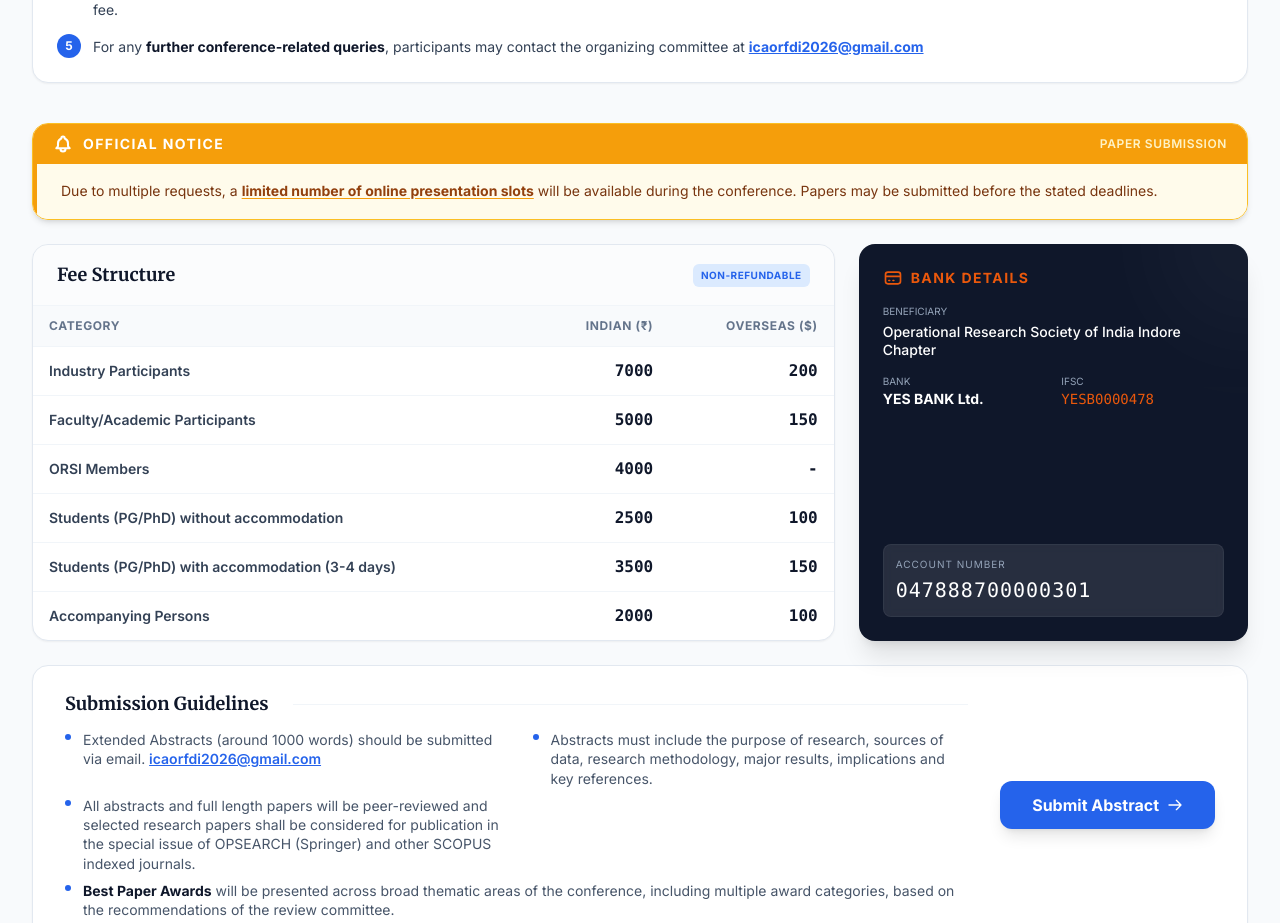
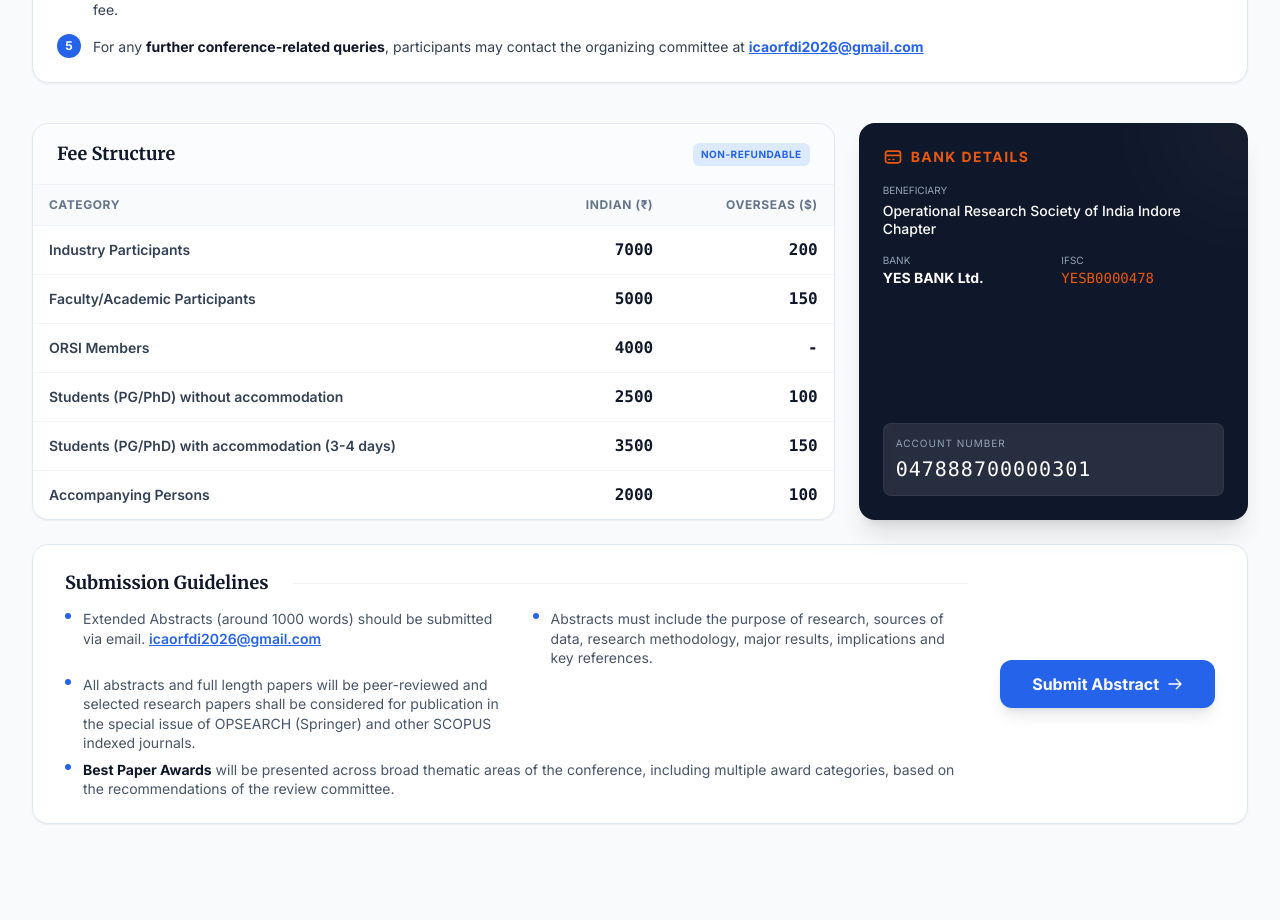
Before and after one commit to vikrantwiz02/ORSI-Conference-2025, a React (Vite) app: page / in a window 1280 px wide. Shown: the part 4440-5363 px from the top of the page. Built offline with nearby package versions, Linux system fonts and the light colour scheme.

Commit message:
feat: remove official notice section from RegistrationSection component

```diff
--- a/components/RegistrationSection.tsx
+++ b/components/RegistrationSection.tsx
@@ -90,28 +90,6 @@ const RegistrationSection: React.FC = () => {
                         </a>
                     </p>
                 </div>
-            </div>
-        </div>
-
-        {/* Official Notice */}
-        <div className="mb-6 rounded-2xl overflow-hidden border border-amber-400 shadow-md">
-            {/* Notice Header */}
-            <div className="bg-amber-500 px-5 py-2.5 flex items-center justify-between gap-3">
-                <div className="flex items-center gap-2.5">
-                    <svg xmlns="http://www.w3.org/2000/svg" className="h-5 w-5 text-white flex-shrink-0" fill="none" viewBox="0 0 24 24" stroke="currentColor">
-                        <path strokeLinecap="round" strokeLinejoin="round" strokeWidth={2.5} d="M15 17h5l-1.405-1.405A2.032 2.032 0 0118 14.158V11a6.002 6.002 0 00-4-5.659V5a2 2 0 10-4 0v.341C7.67 6.165 6 8.388 6 11v3.159c0 .538-.214 1.055-.595 1.436L4 17h5m6 0v1a3 3 0 11-6 0v-1m6 0H9" />
-                    </svg>
-                    <span className="text-white font-black text-sm uppercase tracking-widest">Official Notice</span>
-                </div>
-                <span className="text-amber-100 text-xs font-semibold uppercase tracking-wider">Paper Submission</span>
-            </div>
-            {/* Notice Body */}
-            <div className="bg-amber-50 px-6 py-4 border-l-4 border-amber-500">
-                <p className="text-sm text-amber-900 leading-relaxed">
-                    Due to multiple requests, a{' '}
-                    <strong className="font-bold text-amber-800 underline underline-offset-2 decoration-amber-500">limited number of online presentation slots</strong>{' '}
-                    will be available during the conference. Papers may be submitted before the stated deadlines.
-                </p>
             </div>
         </div>
 
```
